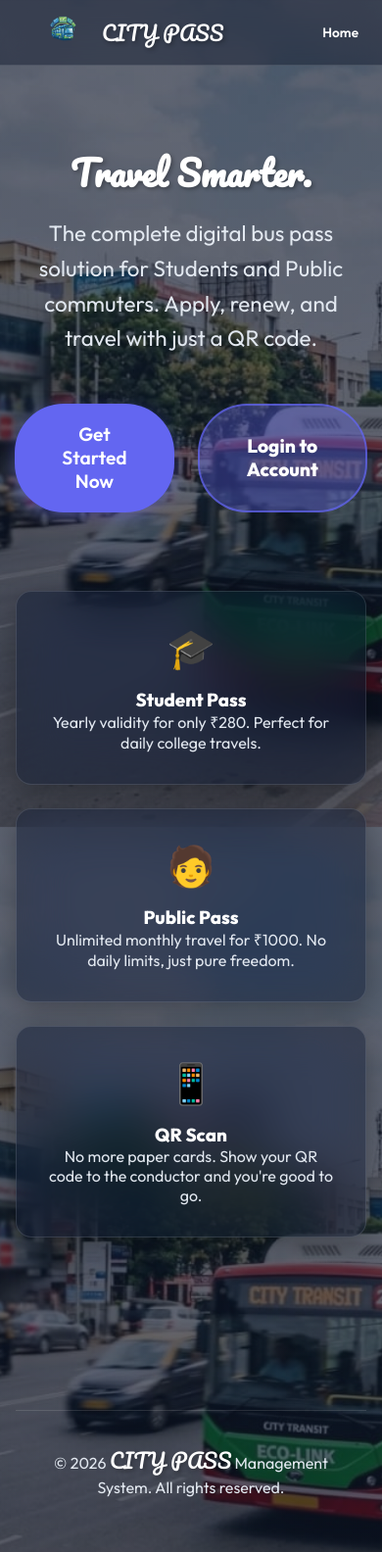
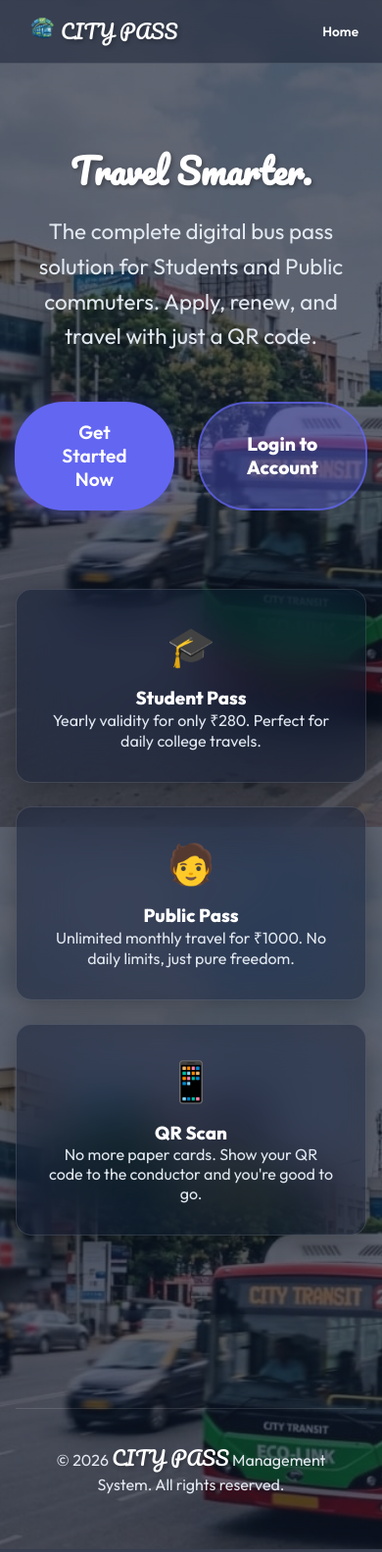
Before and after one commit to sowndhariya31/Online-Buss-Pass-Generation-And-Renewal, a Django app: page / in a window 390 px wide. Shown: the whole page at 98% size. Run offline with Django 5.2, Linux system fonts and the light colour scheme.

Commit message:
Fix mobile navbar layout and logo sizing to prevent truncation

```diff
--- a/static/css/styles.css
+++ b/static/css/styles.css
@@ -456,6 +456,11 @@ input[type="file"] {
 
 /* Mobile Adjustments (Phones) */
 @media (max-width: 768px) {
+    .nav-logo {
+        height: 45px !important;
+        width: 45px !important;
+    }
+
     .glass-nav {
         padding: 0.8rem 1.5rem;
         flex-direction: row;
@@ -545,11 +550,12 @@ input[type="file"] {
 
 /* Extra Small Devices */
 @media (max-width: 480px) {
-    .nav-brand img {
-        height: 40px !important;
+    .nav-logo {
+        height: 38px !important;
+        width: 38px !important;
     }
 
     .brand-text {
-        font-size: 1.3rem !important;
+        font-size: 1.25rem !important;
     }
 }
```
